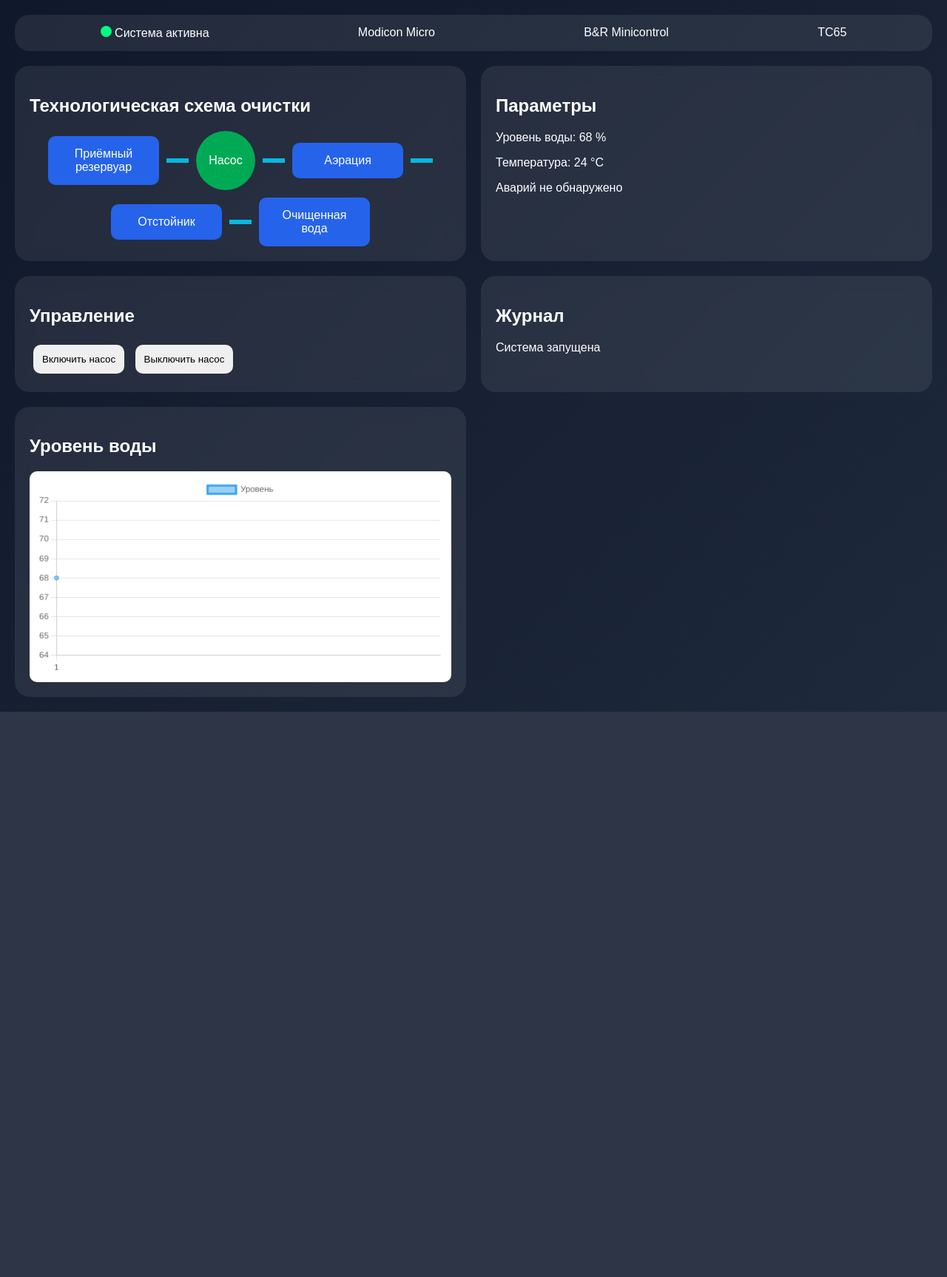
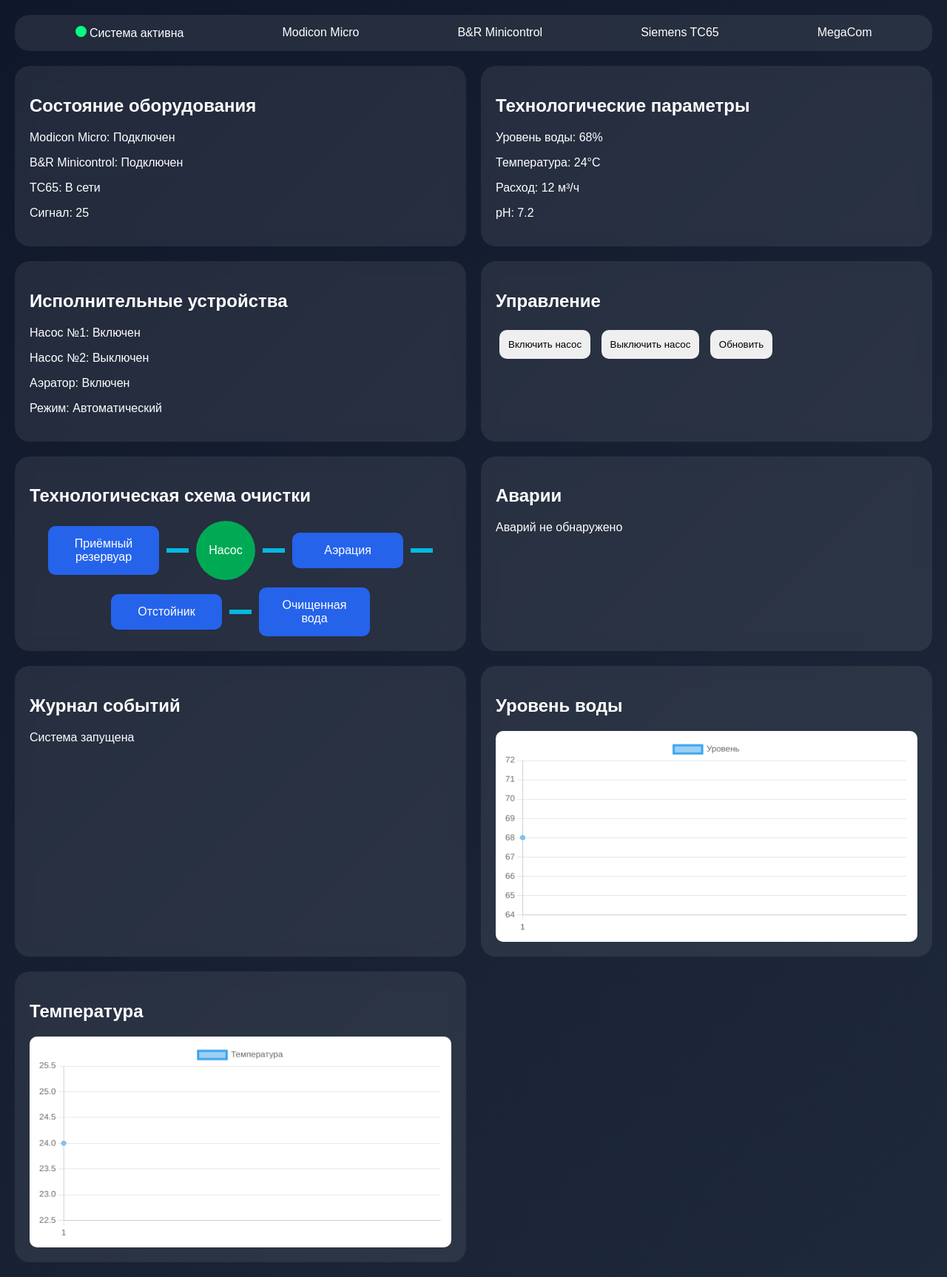
Before and after one commit to doolot111/wastewater-system, a Flask app: page /dashboard in a window 1280 px wide. Shown: the part 100-1826 px from the top of the page at 74% size. Before the commit the page ends 1062 px from the top, so only its background shows below. Run offline with Flask 3, Linux system fonts and the light colour scheme; the visitor is signed in with stand-in values (Sample User, id 1).

Commit message:
restore full dashboard

```diff
--- a/templates/index.html
+++ b/templates/index.html
@@ -3,7 +3,7 @@
 
 <head>
 <meta charset="UTF-8">
-<meta name="viewport" content="width=device-width, initial-scale=1.0">
+<meta name="viewport" content="width=device-width, initial-scale=1">
 
 <title>Система очистки бытовых сточных вод</title>
 
@@ -41,13 +41,103 @@ B&R Minicontrol
 </div>
 
 <div class="status-item">
-TC65
+Siemens TC65
+</div>
+
+<div class="status-item">
+MegaCom
 </div>
 
 </div>
 
 
 <div class="container">
+
+<div class="card">
+
+<h2>Состояние оборудования</h2>
+
+<p>Modicon Micro:
+{{data.modicon}}</p>
+
+<p>B&R Minicontrol:
+{{data.br}}</p>
+
+<p>TC65:
+{{data.tc65}}</p>
+
+<p>Сигнал:
+{{data.signal}}</p>
+
+</div>
+
+
+<div class="card">
+
+<h2>Технологические параметры</h2>
+
+<p>Уровень воды:
+<span id="water">68</span>%
+</p>
+
+<p>Температура:
+<span id="temp">24</span>°C
+</p>
+
+<p>Расход:
+{{data.flow}} м³/ч
+</p>
+
+<p>pH:
+{{data.ph}}
+</p>
+
+</div>
+
+
+<div class="card">
+
+<h2>Исполнительные устройства</h2>
+
+<p>Насос №1:
+<span id="pumpStatus">
+{{data.pump1}}
+</span>
+</p>
+
+<p>Насос №2:
+{{data.pump2}}
+</p>
+
+<p>Аэратор:
+{{data.aerator}}
+</p>
+
+<p>Режим:
+{{data.mode}}
+</p>
+
+</div>
+
+
+<div class="card">
+
+<h2>Управление</h2>
+
+<button onclick="pumpOn()">
+Включить насос
+</button>
+
+<button onclick="pumpOff()">
+Выключить насос
+</button>
+
+<button onclick="addEvent('Обновление данных')">
+Обновить
+</button>
+
+</div>
+
 
 <div class="card">
 
@@ -61,13 +151,13 @@ TC65
 
 <div class="flow"></div>
 
-<div class="pump" id="pumpAnim">
+<div id="pumpAnim" class="pump">
 Насос
 </div>
 
 <div class="flow"></div>
 
-<div class="tank aeration">
+<div class="tank">
 Аэрация
 </div>
 
@@ -90,22 +180,12 @@ TC65
 
 <div class="card">
 
-<h2>Параметры</h2>
-
-<p>Уровень воды:
-<span id="water">
-68
-</span>%
-</p>
-
-<p>Температура:
-<span id="temp">
-24
-</span>°C
-</p>
+<h2>Аварии</h2>
 
 <p id="alarm">
+
 Аварий не обнаружено
+
 </p>
 
 </div>
@@ -113,22 +193,7 @@ TC65
 
 <div class="card">
 
-<h2>Управление</h2>
-
-<button onclick="pumpOn()">
-Включить насос
-</button>
-
-<button onclick="pumpOff()">
-Выключить насос
-</button>
-
-</div>
-
-
-<div class="card">
-
-<h2>Журнал</h2>
+<h2>Журнал событий</h2>
 
 <div id="events">
 
@@ -147,30 +212,24 @@ TC65
 
 </div>
 
+
+<div class="card">
+
+<h2>Температура</h2>
+
+<canvas id="tempChart"></canvas>
+
 </div>
 
+</div>
 
 <script>
-
-function addEvent(text){
-
-let time=new Date().toLocaleTimeString();
-
-document.getElementById(
-"events"
-).innerHTML +=
-
-"<p>"+time+" : "+text+"</p>";
-
-}
-
 
 function updateClock(){
 
 document.getElementById(
 "clock"
 ).innerHTML=
-
 new Date().toLocaleTimeString();
 
 }
@@ -180,8 +239,32 @@ updateClock,
 1000
 );
 
+updateClock();
+
+
+function addEvent(text){
+
+let time=
+new Date().toLocaleTimeString();
+
+document.getElementById(
+"events"
+).innerHTML +=
+
+"<p>"+time+
+" : "+
+text+
+"</p>";
+
+}
+
 
 function pumpOn(){
+
+document.getElementById(
+"pumpStatus"
+).innerHTML=
+"Включен";
 
 document.getElementById(
 "pumpAnim"
@@ -195,7 +278,13 @@ addEvent(
 
 }
 
+
 function pumpOff(){
+
+document.getElementById(
+"pumpStatus"
+).innerHTML=
+"Выключен";
 
 document.getElementById(
 "pumpAnim"
@@ -211,62 +300,88 @@ addEvent(
 
 
 const waterData=[68];
+const tempData=[24];
 
-const chart=
+
+const waterChart=
 new Chart(
 document.getElementById(
 "waterChart"
 ),
 {
 type:'line',
+data:{
+labels:['1'],
+datasets:[{
+label:'Уровень',
+data:waterData
+}]
+}
+}
+);
 
+
+const tempChart=
+new Chart(
+document.getElementById(
+"tempChart"
+),
+{
+type:'line',
 data:{
-
 labels:['1'],
-
 datasets:[{
-
-label:'Уровень',
-
-data:waterData
-
+label:'Температура',
+data:tempData
 }]
-
 }
-
 }
 );
 
 
 setInterval(()=>{
 
-let value=
-
+let water=
 60+
-
 Math.floor(
 Math.random()*30
+);
+
+let temp=
+20+
+Math.floor(
+Math.random()*10
 );
 
 document.getElementById(
 "water"
 ).innerHTML=
-value;
+water;
+
+document.getElementById(
+"temp"
+).innerHTML=
+temp;
 
 waterData.push(
-value
+water
 );
 
-chart.update();
+tempData.push(
+temp
+);
+
+waterChart.update();
+
+tempChart.update();
 
 
-if(value>85){
+if(water>85){
 
 document.getElementById(
 "alarm"
 ).innerHTML=
-
-"Предупреждение: высокий уровень воды";
+"Высокий уровень воды";
 
 document.getElementById(
 "lamp"
@@ -274,17 +389,15 @@ document.getElementById(
 "red";
 
 addEvent(
-"Авария уровня воды"
+"Аварийное состояние"
 );
 
 }
-
 else{
 
 document.getElementById(
 "alarm"
 ).innerHTML=
-
 "Аварий не обнаружено";
 
 document.getElementById(
```
